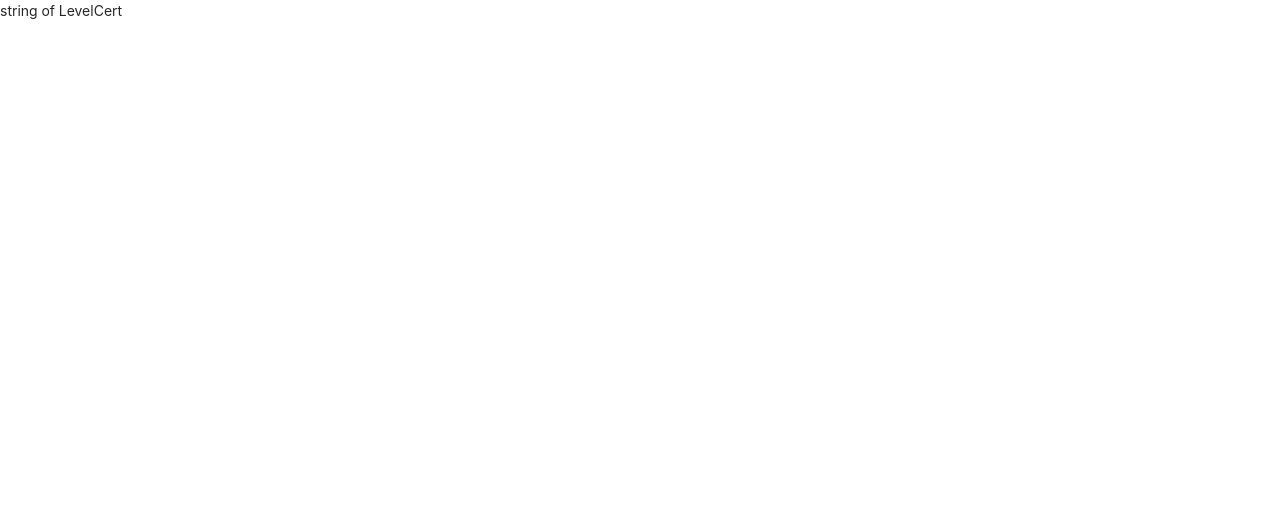
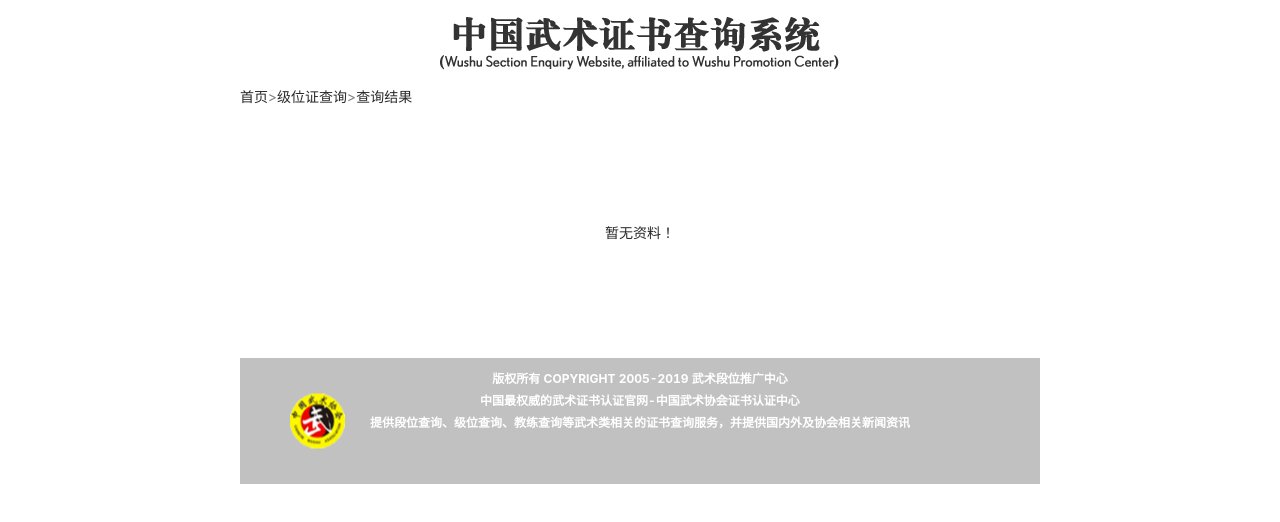
Before and after one commit to feigebaobei/reactofwebsite, a React (Create React App) app: page /levelCert in a window 1280 px wide. Shown: the top 522 px of the page. Built offline with nearby package versions, Linux system fonts and the light colour scheme.

Commit message:
feat(levelCert): init查询结果页面

```diff
--- /dev/null
+++ b/src/components/Footer/index.css
@@ -0,0 +1,20 @@
+.footer {
+    position: relative;
+    background-color: #c1c1c1;
+    color: #fff;
+    font-size: 12px;
+    font-weight: bold;
+    line-height: 22px;
+    padding: 10px 0 50px 0;
+}
+.footerLogo {
+    position: absolute;
+    top: 50%;
+    left: 50px;
+    width: 55px;
+    transform: translateY(-50%);
+}
+.footerP {
+    margin: 0px;
+    text-align: center;
+}
--- /dev/null
+++ b/src/components/Footer/index.js
@@ -0,0 +1,21 @@
+import './index.css';
+// import {useState,
+//   useRef
+// } from 'react'
+// import api from '../../utils/api'
+
+
+let {log} = console // for test
+function Footer() {
+
+  return (
+    <footer className="footer">
+        <img src={require('../../access/logo.png')} className="footerLogo" alt="logo" />
+        <p className="footerP">版权所有  COPYRIGHT  2005-2019 武术段位推广中心</p>
+        <p className="footerP">中国最权威的武术证书认证官网-中国武术协会证书认证中心</p>
+        <p className="footerP">提供段位查询、级位查询、教练查询等武术类相关的证书查询服务，并提供国内外及协会相关新闻资讯</p>
+    </footer>
+  );
+}
+
+export default Footer;
--- /dev/null
+++ b/src/pages/Query/LevelCert/index.css
@@ -0,0 +1,35 @@
+.levelCertBox {
+    width: 800px;
+    margin: 0 auto;
+}
+
+
+
+.bannerImg {
+    width: auto;
+    margin: 0 auto;
+    display: block;
+}
+
+
+.path {
+    color: grey;
+}
+.pathItem {
+    color: #2a2a2a;
+}
+.homePage {
+    cursor: pointer;
+}
+.homePage:hover {
+    color: #f60;
+}
+
+.hasPic {
+    text-align: center;
+}
+
+.noPic {
+    padding: 100px;
+    text-align: center;
+}
--- a/src/pages/Query/LevelCert/index.js
+++ b/src/pages/Query/LevelCert/index.js
@@ -1,13 +1,28 @@
-// import './index.css';
+import './index.css';
 import {useState} from 'react'
+import Footer from '../../../components/Footer'
 
 let {log} = console // for test
 
 function LevelCert() {
+  // let [levelCertUrl, setLevelCertUrl] = useState('//localhost:4000/images/third164654178193118342.jpeg')
+  let [levelCertUrl, setLevelCertUrl] = useState('')
+
   return (
-    <div>
-        string of LevelCert
-    </div>
+    <section className='levelCertBox'>
+        <img src={require('../../../access/logo.gif')} className="bannerImg" alt="logo" />
+        <p className="path">
+          <span className="homePage pathItem">首页</span>&gt;<span className="pathItem">级位证查询</span>&gt;<span className="pathItem">查询结果</span>
+        </p>
+        {levelCertUrl ?
+        <article className="hasPic">
+          <img src={levelCertUrl} alt="证书图片" />
+        </article> :
+        <article className="noPic">
+          <p>暂无资料！</p>
+        </article>}
+        <Footer></Footer>
+    </section>
   );
 }
 
--- a/src/pages/Query/index.css
+++ b/src/pages/Query/index.css
@@ -79,24 +79,3 @@
   user-select: none;
   cursor: pointer;
 }
-
-  .footer {
-    position: relative;
-    background-color: #c1c1c1;
-    color: #fff;
-    font-size: 12px;
-    font-weight: bold;
-    line-height: 22px;
-    padding: 10px 0 50px 0;
-  }
-  .footerLogo {
-    position: absolute;
-    top: 50%;
-    left: 50px;
-    width: 55px;
-    transform: translateY(-50%);
-  }
-  .footerP {
-    margin: 0px;
-    text-align: center;
-  }
--- a/src/pages/Query/index.js
+++ b/src/pages/Query/index.js
@@ -3,6 +3,7 @@
   useRef
 } from 'react'
 import api from '../../utils/api'
+import Footer from '../../components/Footer'
 
 let buttonList = [
   { label: '级位证', value: '10'},
@@ -95,12 +96,13 @@
           </div>
         </form>
       </div>
-      <footer className="footer">
+      {/* <footer className="footer">
         <img src={require('../../access/logo.png')} className="footerLogo" alt="logo" />
         <p className="footerP">版权所有  COPYRIGHT  2005-2019 武术段位推广中心</p>
         <p className="footerP">中国最权威的武术证书认证官网-中国武术协会证书认证中心</p>
         <p className="footerP">提供段位查询、级位查询、教练查询等武术类相关的证书查询服务，并提供国内外及协会相关新闻资讯</p>
-      </footer>
+      </footer> */}
+      <Footer></Footer>
     </div>
   );
 }
```
Also changed, not shown: src/access/logo.gif (added). Lines whose indentation alone changed are shown as unchanged.
